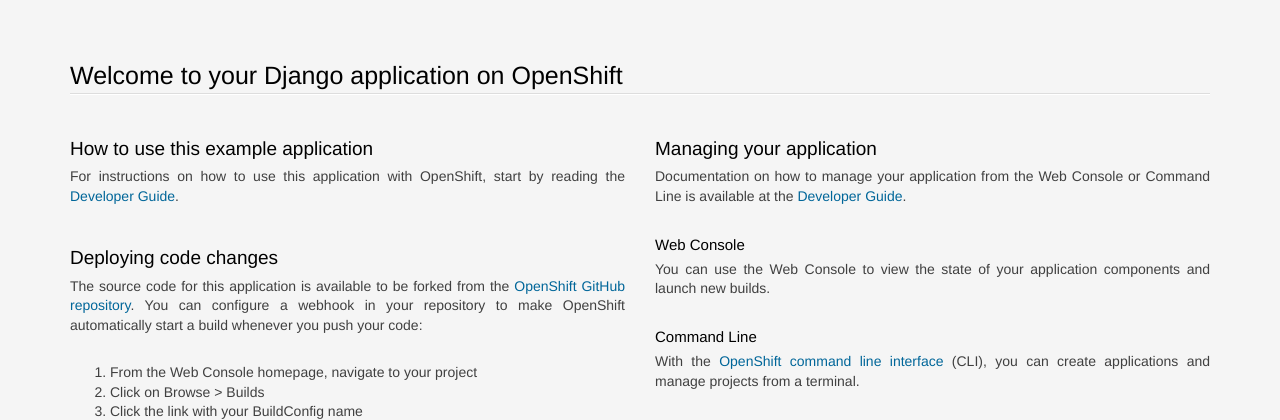
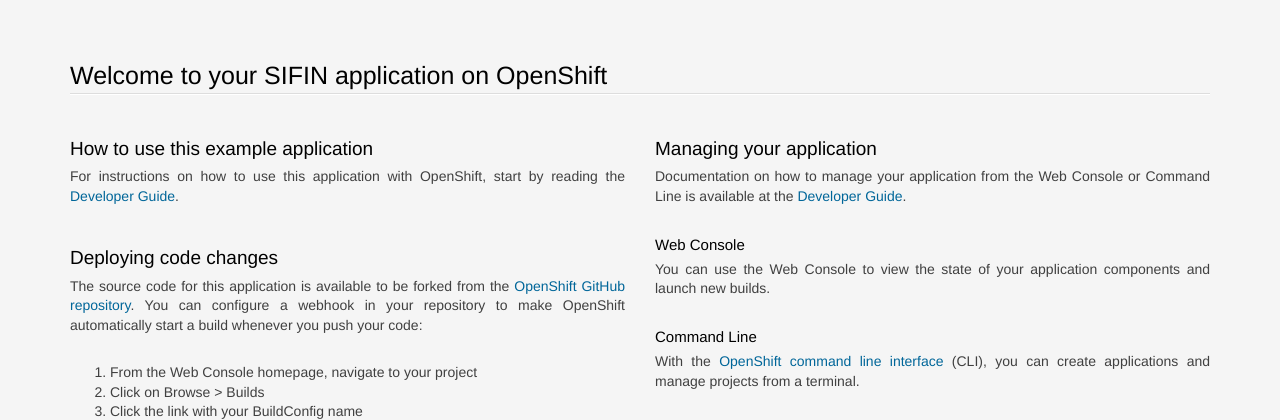
Before and after one commit to sclorg/django-ex, a Django app: page / in a window 1280 px wide. Shown: the top 420 px of the page. Run offline with Django 3.2, Linux system fonts and the light colour scheme; data comes from the database, SQL or seed files in the repository; some libraries are stand-ins or nearby versions.

Commit message:
Update index.html

```diff
--- a/welcome/templates/welcome/index.html
+++ b/welcome/templates/welcome/index.html
@@ -212,7 +212,7 @@ pre {
 
 <section class='container'>
           <hgroup>
-            <h1>Welcome to your Django application on OpenShift</h1>
+            <h1>Welcome to your SIFIN application on OpenShift</h1>
           </hgroup>
 
 
```
